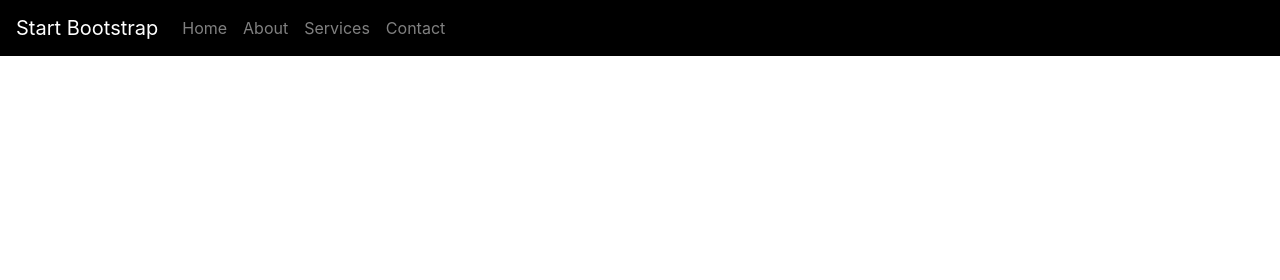
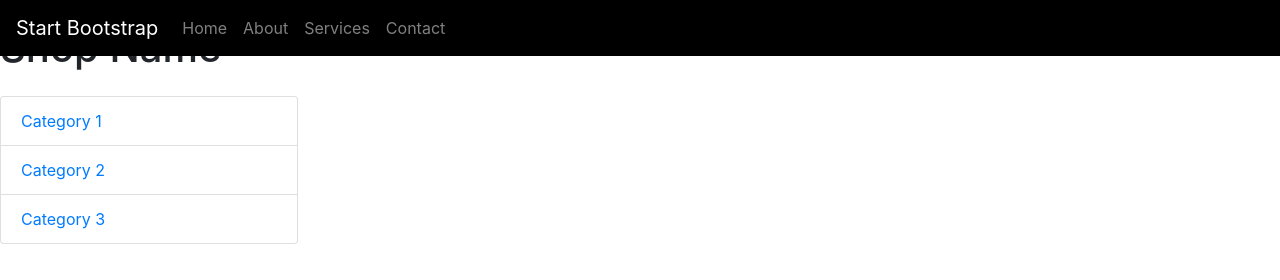
Before and after one commit to sandovaledwin/shop-homepage, a plain HTML site: page index.html in a window 1280 px wide. Drawn offline with nearby package versions, Linux system fonts and the light colour scheme.

Commit message:
Added Sidebar

```diff
--- a/index.html
+++ b/index.html
@@ -41,6 +41,17 @@
         </ul>
       </div>
     </nav>
+    <div class="row">
+
+     <div class="col-lg-3">
+       <h1 class="my-4">Shop Name</h1>
+       <div class="list-group">
+         <a href="#" class="list-group-item">Category 1</a>
+         <a href="#" class="list-group-item">Category 2</a>
+         <a href="#" class="list-group-item">Category 3</a>
+       </div>
+     </div>
+   </div>
 
     <!-- Optional JavaScript -->
     <!-- jQuery first, then Popper.js, then Bootstrap JS -->
```
